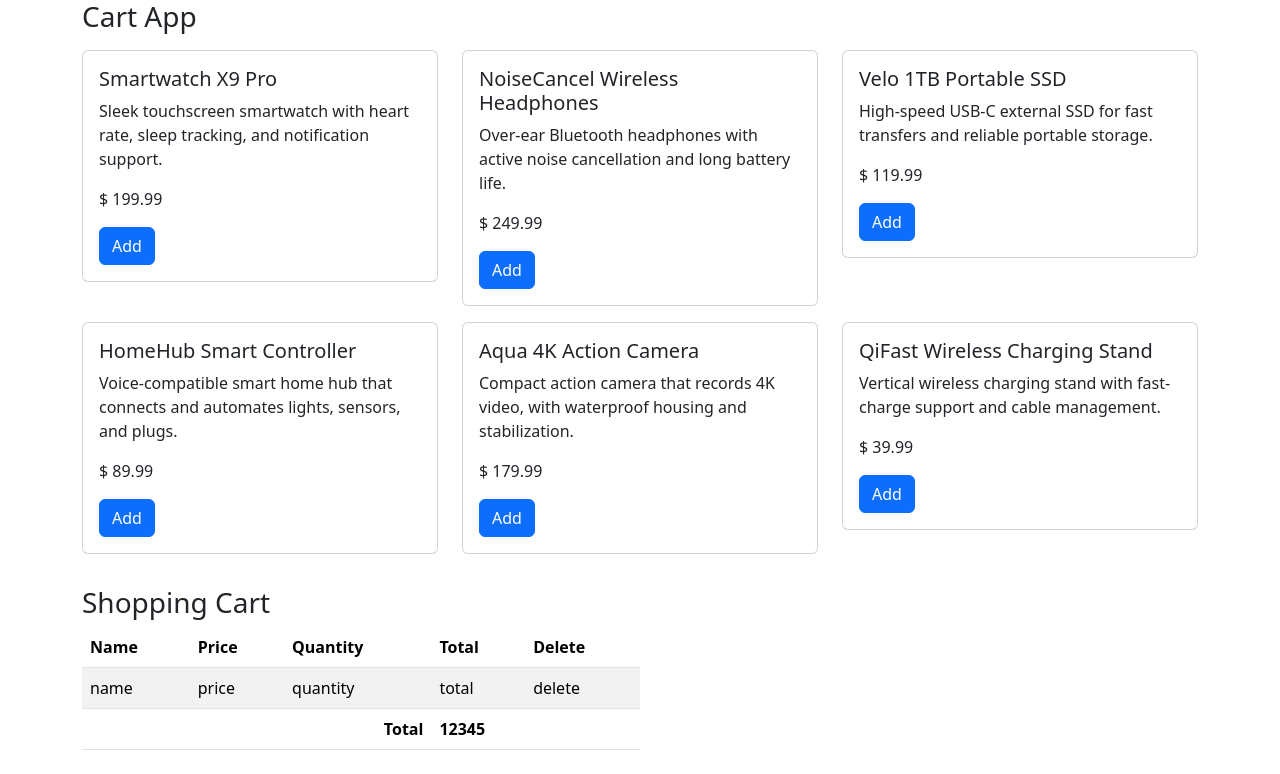
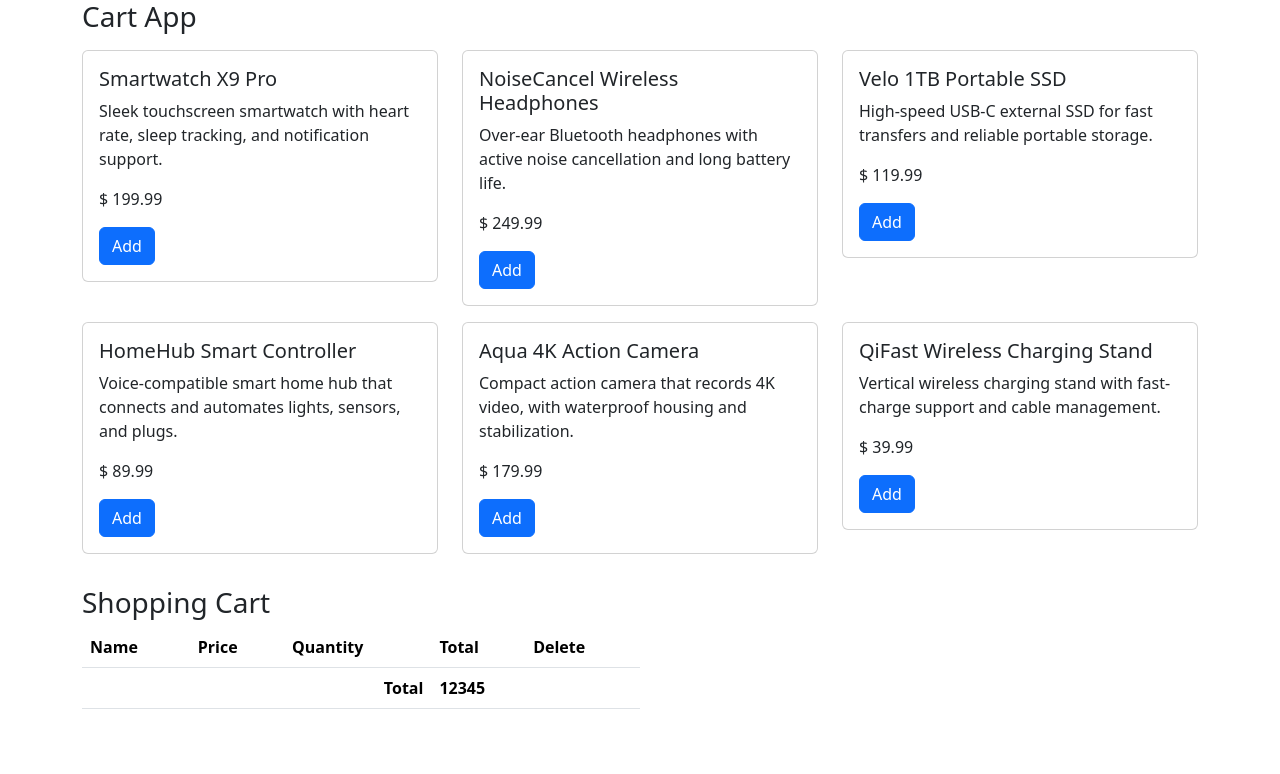
Before and after one commit to saw-cdt/cart-app, a React (Vite) app: page / in a window 1280 px wide. Shown: the top 774 px of the page. Built offline with nearby package versions, Linux system fonts and the light colour scheme.

Commit message:
added cart functionality

```diff
--- a/src/CartApp.jsx
+++ b/src/CartApp.jsx
@@ -1,16 +1,31 @@
+import { useState } from "react";
 import { CartView } from "./components/CartView";
 import { CatalogView } from "./components/CatalogView";
 
+const initialCartItems = [];
 export const CartApp = () => {
+  const [cartItems, setCartItems] = useState(initialCartItems);
+
+  const handlerAppProductCart = (product) => {
+    setCartItems([
+      ...cartItems,
+      {
+        product,
+        quantity: 1,
+        total: product.price * 1,
+      },
+    ]);
+  };
+
   return (
     <>
       <div className="container">
         <h3>Cart App</h3>
 
-        <CatalogView />
+        <CatalogView handler={handlerAppProductCart} />
 
         <div className="my-4 w-50">
-          <CartView />
+          <CartView items={cartItems} />
         </div>
       </div>
     </>
--- a/src/components/CartView.jsx
+++ b/src/components/CartView.jsx
@@ -1,4 +1,4 @@
-export const CartView = () => {
+export const CartView = ({ items }) => {
   return (
     <>
       <h3>Shopping Cart</h3>
@@ -13,13 +13,15 @@ export const CartView = () => {
           </tr>
         </thead>
         <tbody>
-          <tr>
-            <td>name</td>
-            <td>price</td>
-            <td>quantity</td>
-            <td>total</td>
-            <td>delete</td>
-          </tr>
+          {items.map((item) => (
+            <tr key={item.product.id}>
+              <td>{item.product.name}</td>
+              <td>{item.product.price}</td>
+              <td>{item.quantity}</td>
+              <td>{item.quantity * item.product.price}</td>
+              <td>delete</td>
+            </tr>
+          ))}
         </tbody>
         <tfoot>
           <tr>
--- a/src/components/CatalogItem.jsx
+++ b/src/components/CatalogItem.jsx
@@ -1,11 +1,19 @@
-export const CatalogItem = ({ name, description, price }) => {
+export const CatalogItem = ({ handler, id, name, description, price }) => {
+  const addProduct = (product) => {
+    handler(product);
+  };
   return (
     <div className="card">
       <div className="card-body">
         <h5 className="card-title">{name}</h5>
         <p className="card-text">{description}</p>
         <p className="card-text">$ {price}</p>
-        <button className="btn btn-primary">Add</button>
+        <button
+          className="btn btn-primary"
+          onClick={() => addProduct({ id, name, description, price })}
+        >
+          Add
+        </button>
       </div>
     </div>
   );
--- a/src/components/CatalogView.jsx
+++ b/src/components/CatalogView.jsx
@@ -2,7 +2,7 @@ import { getProducts } from "../services/productService";
 import { useState, useEffect } from "react";
 import { CatalogItem } from "./CatalogItem";
 
-export const CatalogView = () => {
+export const CatalogView = ({ handler }) => {
   const [products, setProducts] = useState([]);
 
   useEffect(() => {
@@ -15,6 +15,8 @@ export const CatalogView = () => {
         {products.map((prod) => (
           <div className="col-4 my-2" key={prod.id}>
             <CatalogItem
+              handler={handler}
+              id={prod.id}
               name={prod.name}
               description={prod.description}
               price={prod.price}
```
